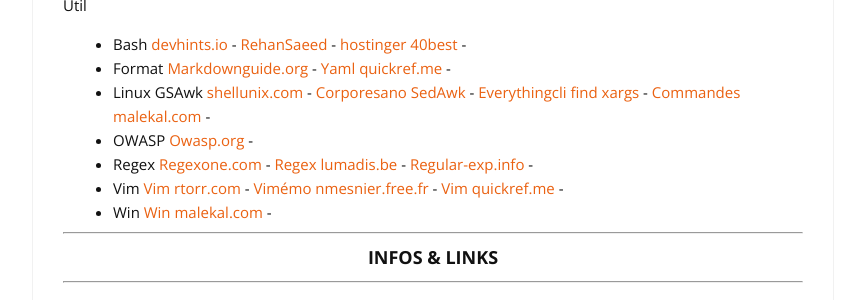
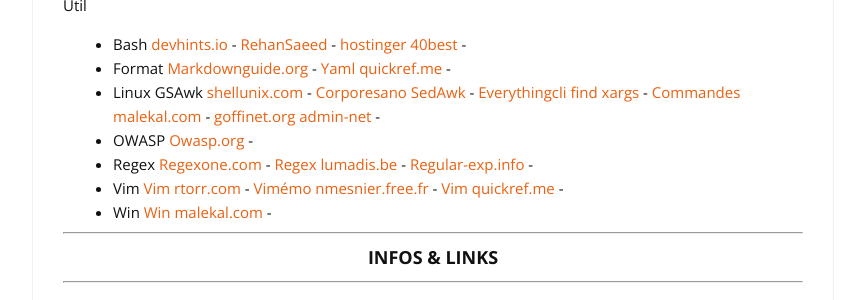
Before and after one commit to cylmat/cylmat.github.io, a Jekyll site: the page built from _pages/USEFUL.md, in a window 1280 px wide and 900 px high, scrolled down 2006 px. Shown: the part 154-454 px from the top of the window, without its empty margins (207-1072 px from the left). Built offline with Jekyll 4.4.1, drawn with Linux system fonts in a browser that asks for light colours; nearby versions of some CDN libraries.

Commit message:
Update USEFUL.md

```diff
--- a/_pages/USEFUL.md
+++ b/_pages/USEFUL.md
@@ -89,7 +89,7 @@
 Util
 - Bash [devhints.io](https://devhints.io/bash) - [RehanSaeed](https://github.com/RehanSaeed/Bash-Cheat-Sheet) - [hostinger 40best](https://www.hostinger.fr/tutoriels/commandes-linux) -
 - Format [Markdownguide.org](https://www.markdownguide.org/cheat-sheet) - [Yaml quickref.me](https://quickref.me/yaml.html) -
-- Linux GSAwk [shellunix.com](https://www.shellunix.com) - [Corporesano SedAwk](http://www.corporesano.org/doc-site/grepawksed.html) - [Everythingcli find xargs](https://www.everythingcli.org/find-exec-vs-find-xargs) - [Commandes malekal.com](https://www.malekal.com/liste-des-commandes-linux) -
+- Linux GSAwk [shellunix.com](https://www.shellunix.com) - [Corporesano SedAwk](http://www.corporesano.org/doc-site/grepawksed.html) - [Everythingcli find xargs](https://www.everythingcli.org/find-exec-vs-find-xargs) - [Commandes malekal.com](https://www.malekal.com/liste-des-commandes-linux) - [goffinet.org admin-net](https://linux.goffinet.org/administration/configuration-du-reseau/outils-linux-reseau/) -
 - OWASP [Owasp.org](https://cheatsheetseries.owasp.org/Glossary.html) -
 - Regex [Regexone.com](https://regexone.com) - [Regex lumadis.be](https://lumadis.be/regex) - [Regular-exp.info](https://www.regular-expressions.info) -
 - Vim [Vim rtorr.com](https://vim.rtorr.com) - [Vimémo nmesnier.free.fr](http://nmesnier.free.fr/vim.html) - [Vim quickref.me](https://quickref.me/vim) -
```
